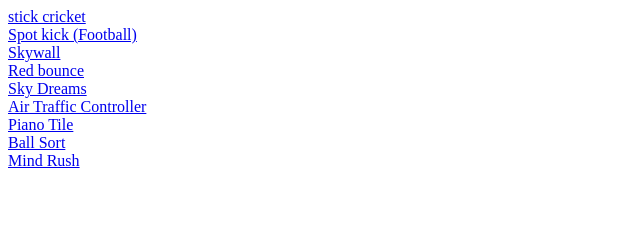
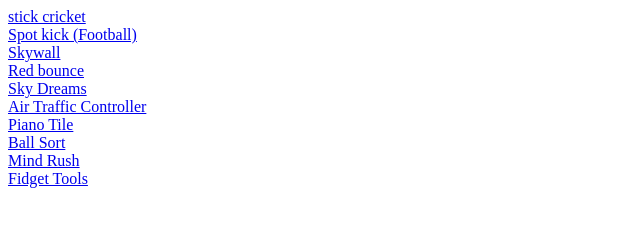
Before and after one commit to riteshs027/singlepagewebapps, a plain HTML site: page index.htm in a window 1280 px wide. Shown: the whole page, without its empty margins (0-640 px from the left). Drawn offline with Linux system fonts and the light colour scheme.

Commit message:
Update index.htm

```diff
--- a/index.htm
+++ b/index.htm
@@ -7,3 +7,4 @@
 <a href="https://riteshs027.github.io/singlepagewebapps/pianotile.htm" target="_blank">Piano Tile</a> <br>
 <a href="https://riteshs027.github.io/singlepagewebapps/ballsort.htm" target="_blank">Ball Sort</a> <br>
 <a href="https://riteshs027.github.io/singlepagewebapps/mindrush.htm" target="_blank">Mind Rush</a> <br>
+<a href="https://riteshs027.github.io/singlepagewebapps/fidgettools.htm" target="_blank">Fidget Tools</a> <br>
```
